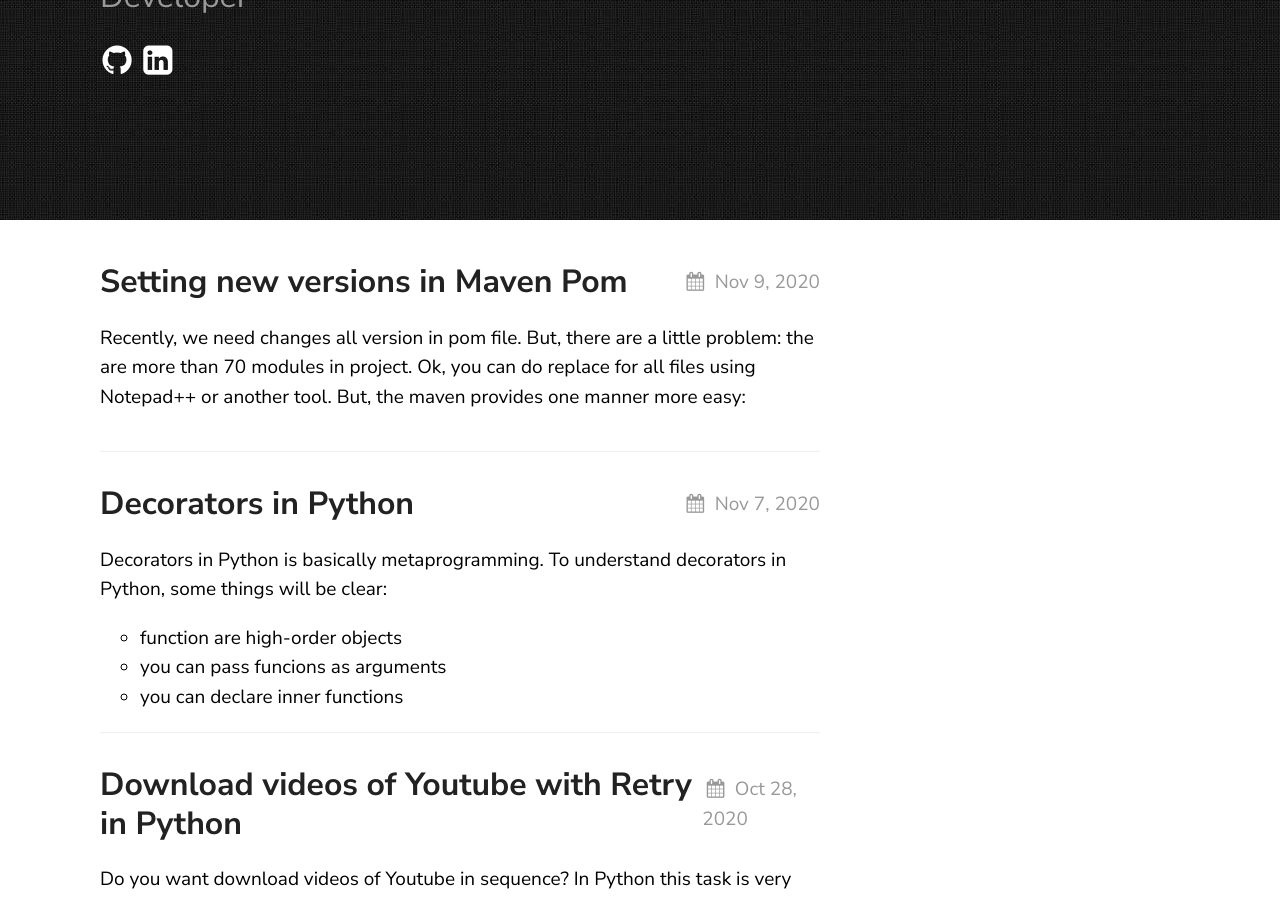
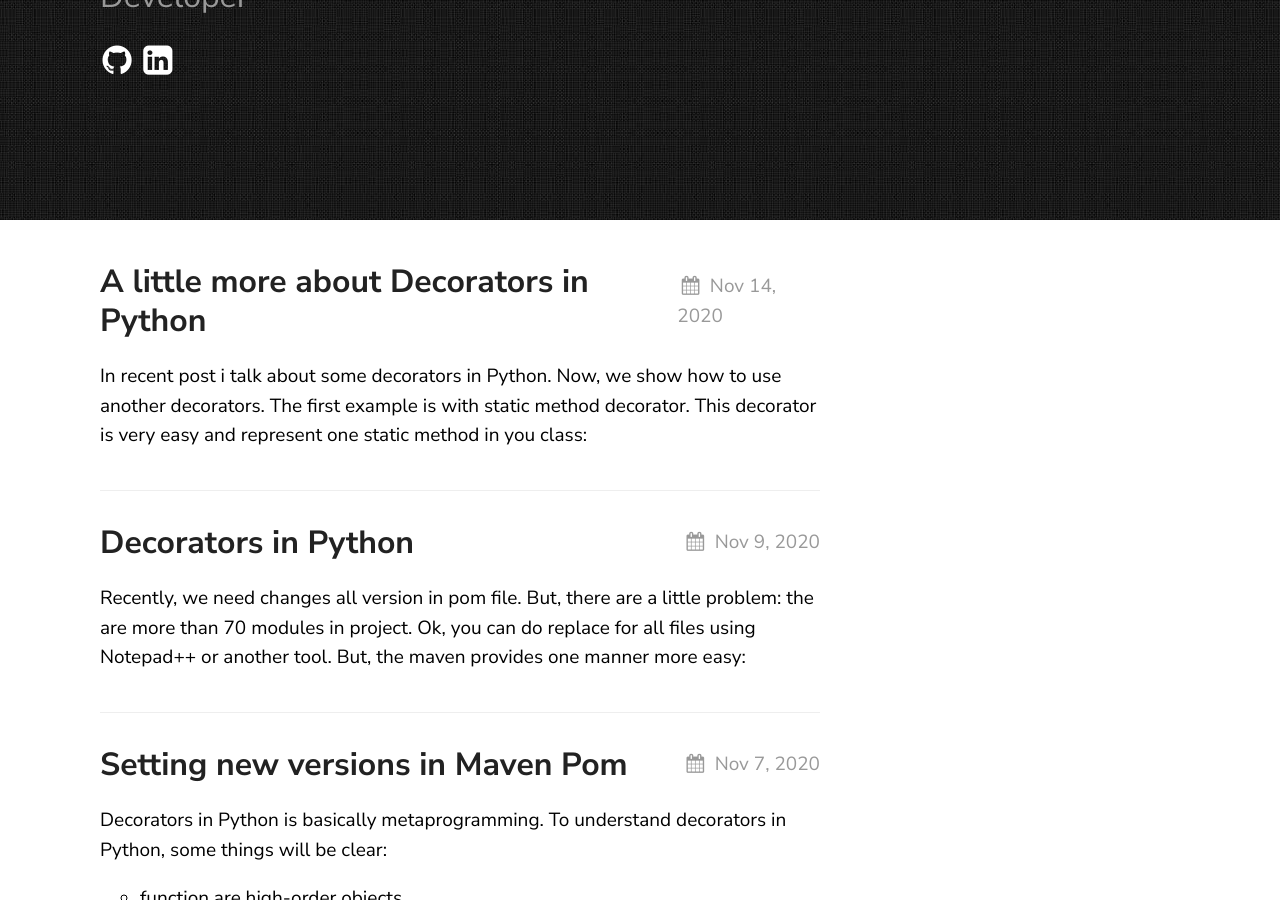
Before and after one commit to fagnercandido/fagnercandido.gihub.io, a Jekyll site: the page built from index.md, in a window 1280 px wide and 900 px high, scrolled down 205 px. Built offline with Jekyll 4.4.1, drawn with Linux system fonts in a browser that asks for light colours.

Commit message:
edit metadata of another posts and created post about another decorators in python, in this example staticmethod and abstractmethod decorators

````diff
--- a/_posts/2020-11-07-decorators-in-python.markdown
+++ b/_posts/2020-11-07-decorators-in-python.markdown
@@ -1,7 +1,7 @@
 ---
 layout: post
-title:  "Setting new versions in Maven Pom"
-description: Setting the new versions in pom.xml
+title:  "Decorators in Python"
+description: Using Decorators in Python
 date:   2020-11-09 14:15:00 +0530
 categories: maven pom
 ---
--- a/_posts/2020-11-09-maven-setversions-poms.markdown
+++ b/_posts/2020-11-09-maven-setversions-poms.markdown
@@ -1,7 +1,7 @@
 ---
 layout: post
-title:  "Decorators in Python"
-description: Using Decorators in Python
+title:  "Setting new versions in Maven Pom"
+description: Setting the new versions in pom.xml
 date:   2020-11-07 21:00:00 +0530
 categories: python decorators
 ---
--- /dev/null
+++ b/_posts/2020-11-14-a-little-more-about-python-decorators.markdown
@@ -0,0 +1,57 @@
+---
+layout: post
+title:  "A little more about Decorators in Python"
+description: Using anothers decorators in Python
+date:   2020-11-14 13:45:00 +0530
+categories: python decorators
+---
+
+In recent post i talk about some decorators in Python. Now, we show how to use another decorators.
+The first example is with static method decorator. This decorator is very easy and represent one static method in you class:
+
+```
+class Example3:
+
+    @staticmethod
+    def test() -> None:
+        print('Im a static method')
+
+
+
+Example3.test()
+
+```
+
+Note that in this example besides that @staticmethod annotation i'm using type hint to help IDE.
+
+And the other example is about abstract method. In this case we define one abstract method in parent class. Let's go:
+```
+from abc import ABCMeta, abstractmethod
+
+
+class Example4(metaclass=ABCMeta):
+    @abstractmethod
+    def one_abstract_method():
+        ...
+
+class TestExample4(Example4):
+
+    def test():
+        print('only a test')
+
+    def one_abstract_method():
+        print('one abstract method')
+
+test_example_4 = TestExample4
+test_example_4.test()
+test_example_4.one_abstract_method()
+
+
+```
+
+In parent class Example4 was created the abstract method called one_abstract_method and in the child class TestExample4 is implemented the method.
+
+
+and that's all folks!
+
+If you have any doubts, problems or suggestions, just leave a message.
````
